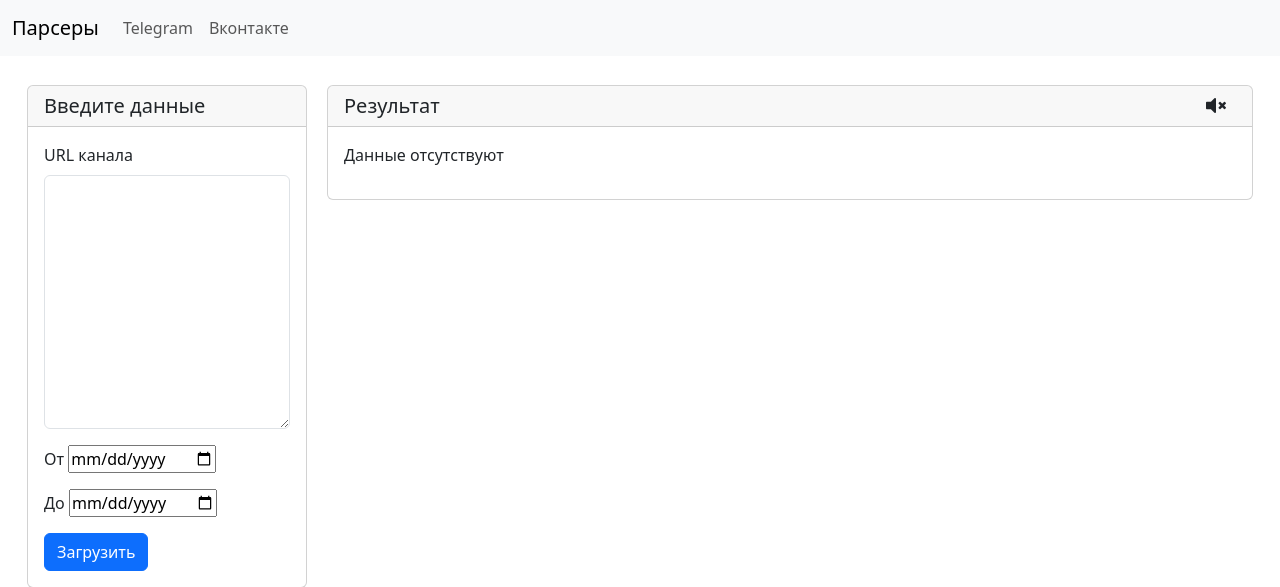
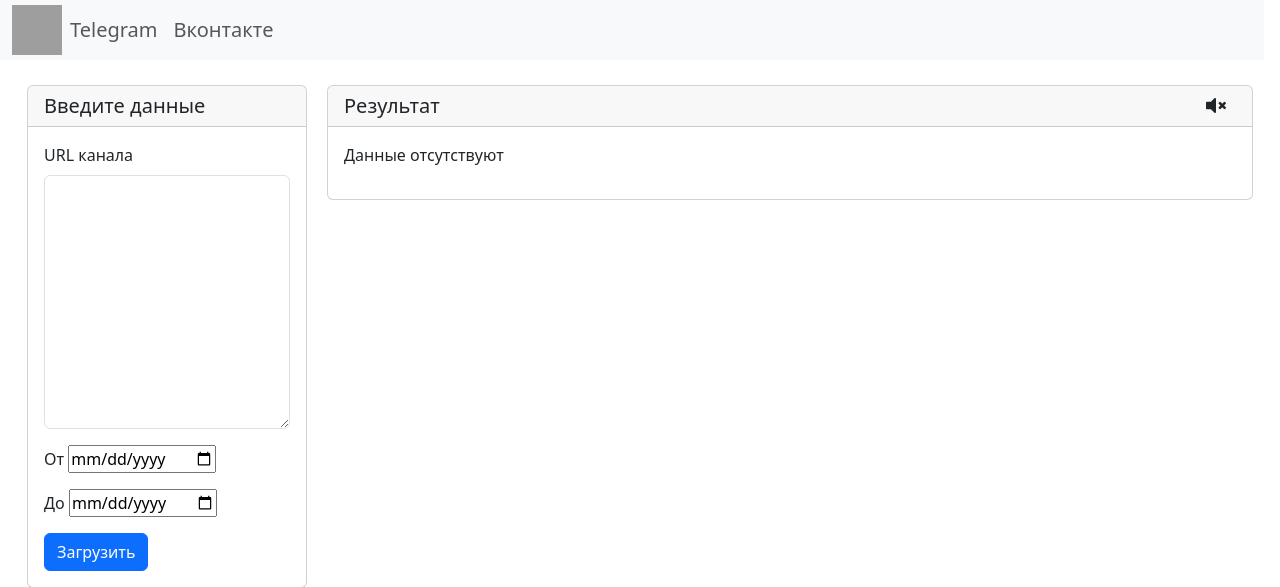
Before and after one commit to dima0046/Trendanalys, a Django app: template myapp/templates/myapp/telegram/data.html in a window 1280 px wide. Shown: the top 587 px of the page. Run offline with Django 5.2, Linux system fonts and the light colour scheme; the template is opened without the code that fills it: values that come from a table or form of the project are taken from there, others are empty; parts of the project's set-up code (start-up, migrations or seed data) failed here and were passed over; grey boxes are pictures that could not be loaded.

Commit message:
Добавлено лого

```diff
--- a/myapp/templates/myapp/base.html
+++ b/myapp/templates/myapp/base.html
@@ -16,9 +16,11 @@
 </head>
 <body>
     <!-- Навигационная панель -->
-    <nav class="navbar navbar-expand-lg navbar-light bg-light fixed-top">
+    <nav class="navbar navbar-brand navbar-expand-lg navbar-light bg-light fixed-top">
         <div class="container-fluid">
-            <a class="navbar-brand" href="{% url 'index' %}">Парсеры</a>
+            <a>
+                <img src="{% static 'myapp/Images/logo.png' %}" alt="Логотип" width="50" height="50">
+            </a>
             <button class="navbar-toggler" type="button" data-bs-toggle="collapse" data-bs-target="#navbarNav" aria-controls="navbarNav" aria-expanded="false" aria-label="Toggle navigation">
                 <span class="navbar-toggler-icon"></span>
             </button>
```
Also changed, not shown: myapp/static/myapp/Images/actions/1.png (added), myapp/static/myapp/Images/actions/2.png (added), myapp/static/myapp/Images/actions/3.png (added), myapp/static/myapp/Images/actions/4.png (added), 3 other files.
